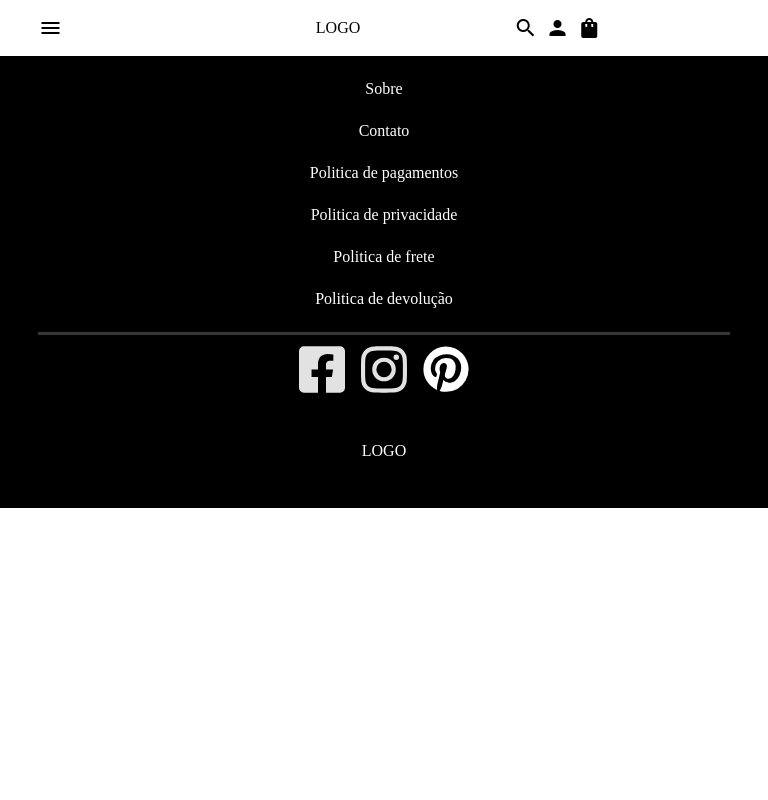
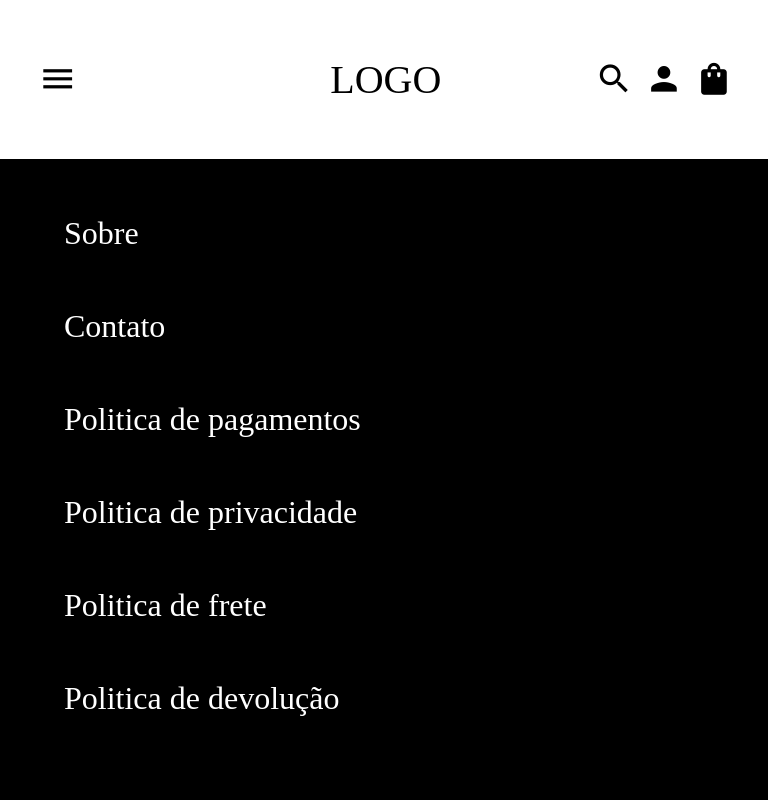
Before and after one commit to Kelvin-Alves-Costa/Site-Artesanal-Design, a plain HTML site: page Pages/model.html in a window 768 px wide. Shown: the top 800 px of the page. Drawn offline with Linux system fonts and the light colour scheme.

Commit message:
style: (model.css) - Adicionado responsividade para 768px - 992px (tablets).

```diff
--- a/style/index.css
+++ b/style/index.css
@@ -1,3 +1,4 @@
+
 /* Header */
     header{
         height: auto;
--- a/style/model.css
+++ b/style/model.css
@@ -79,3 +79,47 @@
         text-align: center;
         margin-bottom: 3em;
     }
+
+@media (min-width: 768px) and (max-width: 992px){
+   /* Header */
+        nav{
+            padding: 3.5em 0px;
+        }
+        nav > .material-icons{
+            font-size: 2.4em;
+        }
+        nav > #logo{
+            font-size: 2.5em ;
+        }
+        nav > #search{
+            margin-right: 1.5vw;
+        }
+        nav > #user{
+            margin-right: 1.5vw;
+        }
+
+    /* Footer */
+        #footer-nav{
+            align-items: start;
+        }
+        #footer-nav a{
+            font-size: 2em;
+            margin: 1em 0px 0px 2em;
+            columns: 2;
+        }
+        #footer-nav a:last-child{
+            margin: 1em 0px 2em 2em;
+        }
+        #social-media{
+            justify-content: right;
+            gap: 1.5em;
+            margin: 2em 3em 0px 0px;
+        }
+
+        #footer-logo{
+            text-align: left;
+            margin: 0px 0px 3em 2em;
+
+            font-size: 2em;
+        }
+}
```
